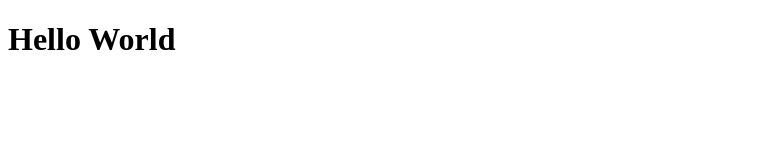
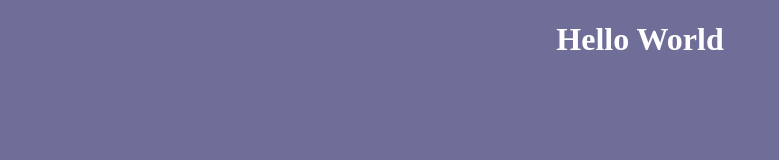
Before and after one commit to Calculated-ConsoleLog/calculated-risk, a plain HTML site: page index.html in a window 1280 px wide. Shown: the whole page, without its empty margins (0-779 px from the left). Drawn offline with Linux system fonts and the light colour scheme.

Commit message:
add style.css, connect to index.html

```diff
--- a/index.html
+++ b/index.html
@@ -1,6 +1,7 @@
 <!DOCTYPE html>
 <html lang="en">
     <head>
+        <link rel="stylesheet" href="style.css">
         <title>My Personal Website</title>
     </head>
     <body>
--- /dev/null
+++ b/style.css
@@ -0,0 +1,8 @@
+body {
+    background: rgba(28, 28, 95, 0.635);
+}
+
+ h1 {
+    color: white;
+    text-align: center;
+ }
```
